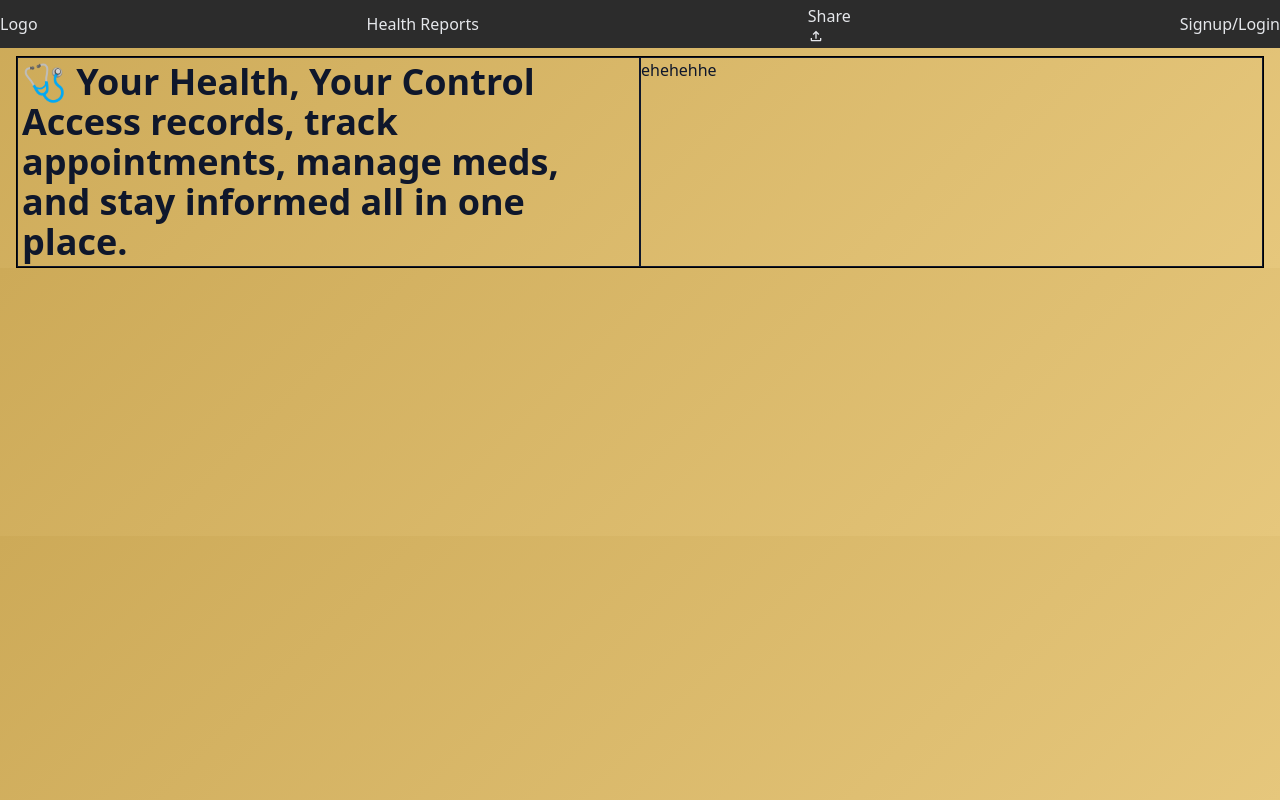
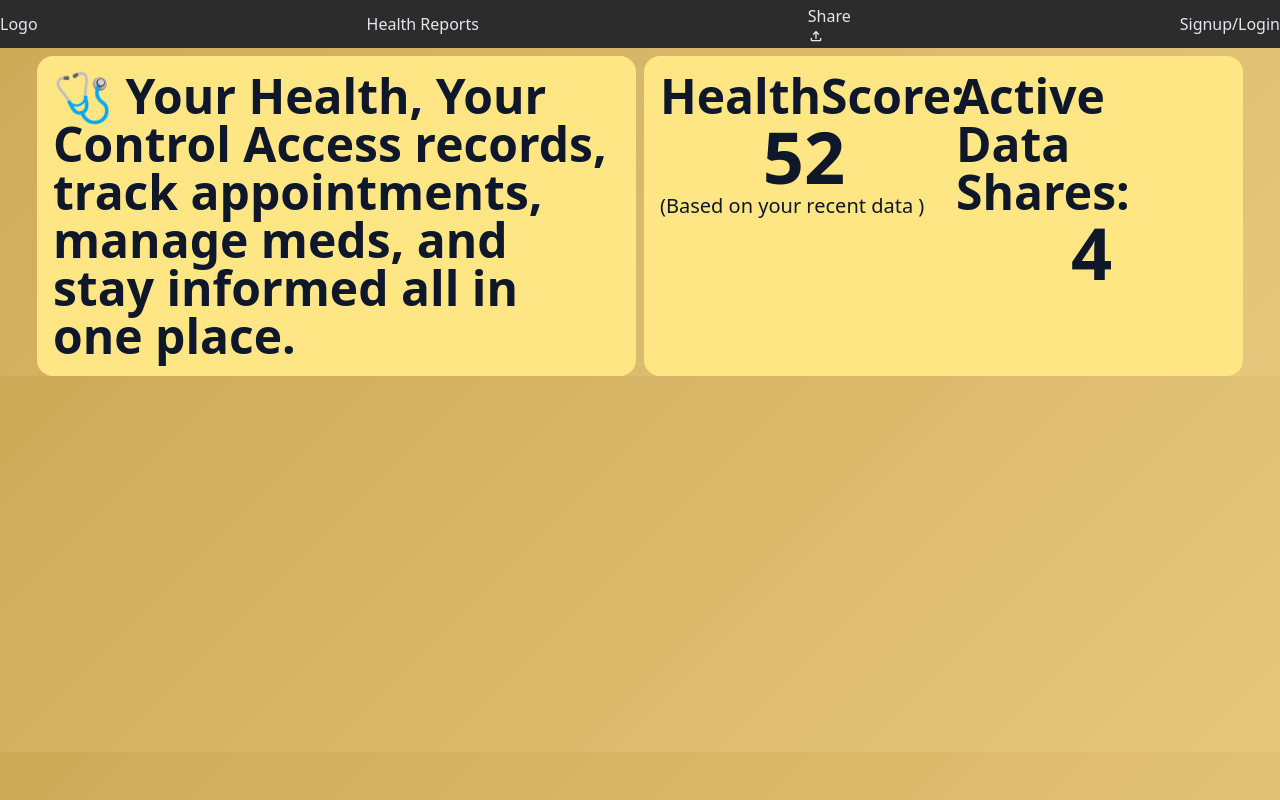
Before and after one commit to SBeeeee/CareConnect, a Next.js app: page / in a window 1280 px wide. Built offline with nearby package versions, Linux system fonts and the light colour scheme.

Commit message:
INTRO Health Cards Added

```diff
--- /dev/null
+++ b/src/app/components/ActiveData.jsx
@@ -0,0 +1,12 @@
+import React from 'react'
+
+function ActiveData() {
+  return (
+    <div className="w-72">
+       <span className="md:text-5xl font-semibold">Active Data Shares:</span>
+       <div className="text-center text-7xl font-extrabold">4</div>
+    </div>
+  )
+}
+
+export default ActiveData
--- /dev/null
+++ b/src/app/components/HealthScore.jsx
@@ -0,0 +1,13 @@
+import React from 'react'
+
+function HealthScore() {
+  return (
+    <div className=" w-72">
+      <span className="md:text-5xl font-semibold">HealthScore:</span>
+      <div className=" text-center  text-7xl font-extrabold">52</div>
+      <div className="text-xl font-extralight ">(Based on your recent data )</div>
+    </div>
+  )
+}
+
+export default HealthScore
--- a/src/app/components/HeroSection.jsx
+++ b/src/app/components/HeroSection.jsx
@@ -1,10 +1,15 @@
 import React from 'react'
+import HealthScore from './HealthScore'
+import ActiveData from './ActiveData'
 
 function HeroSection() {
   return (
-    <div className="border-1 border-black  mt-2 mx-4 flex flex-wrap justify-between text-slate-900">
-      <div className="text-4xl font-bold md:w-[50%] border-1 p-1">🩺  Your Health, Your Control  Access records, track appointments, manage meds, and stay informed all in one place.</div>
-      <div className="md:w-[50%] border-1">ehehehhe</div>
+    <div className="  z-30  mt-2 mx-4 flex flex-wrap justify-center gap-2 text-slate-900">
+      <div className="md:text-5xl rounded-2xl font-bold md:w-[48%] p-4 bg-amber-200">🩺  Your Health, Your Control  Access records, track appointments, manage meds, and stay informed all in one place.</div>
+      <div className="md:w-[48%] w-full flex justify-center gap-2 rounded-2xl p-4 bg-amber-200">
+      <HealthScore/>
+      <ActiveData/>
+      </div>
     </div>
   )
 }
--- /dev/null
+++ b/src/app/components/Recents.jsx
@@ -0,0 +1,11 @@
+import React from 'react'
+
+function Recents() {
+  return (
+    <div className="">
+
+    </div>
+  )
+}
+
+export default Recents
```
